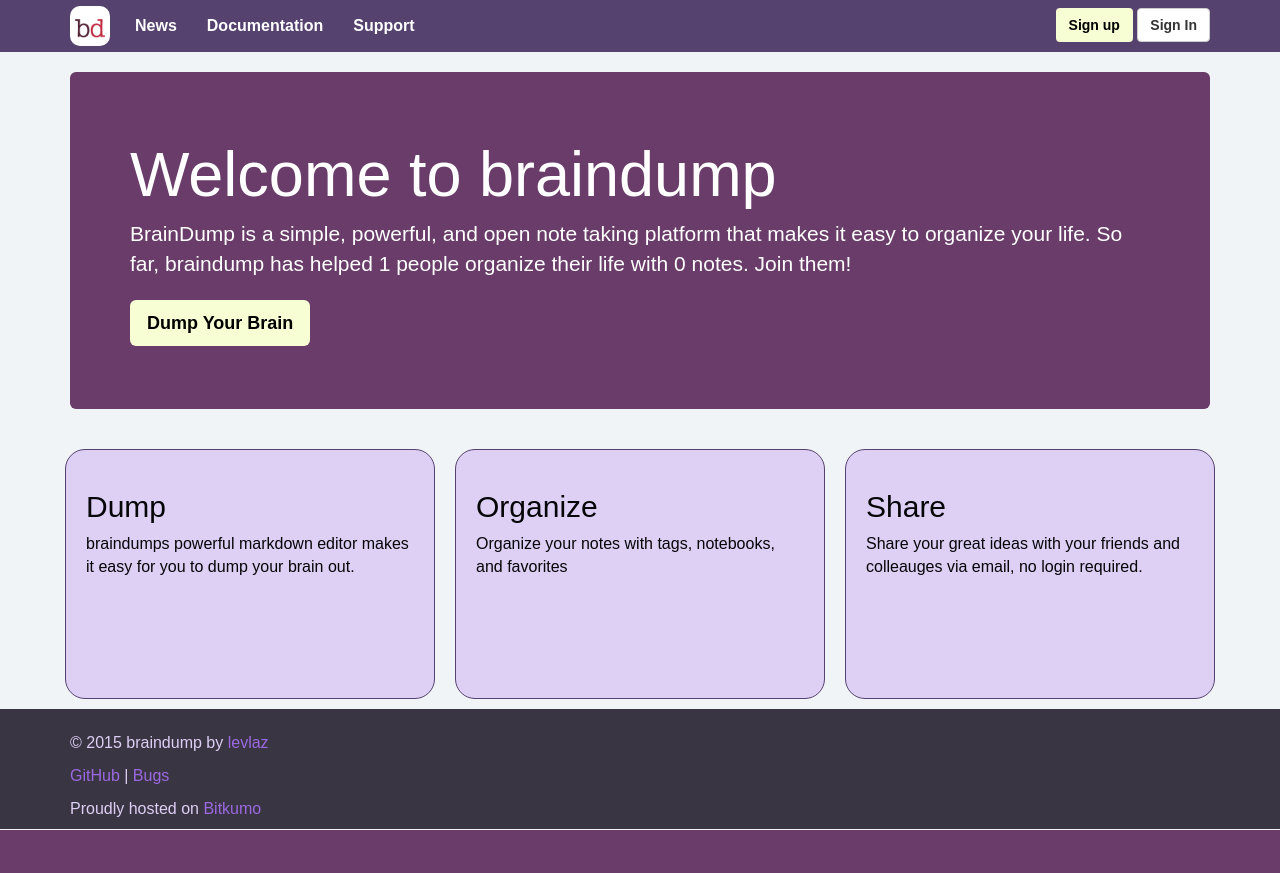
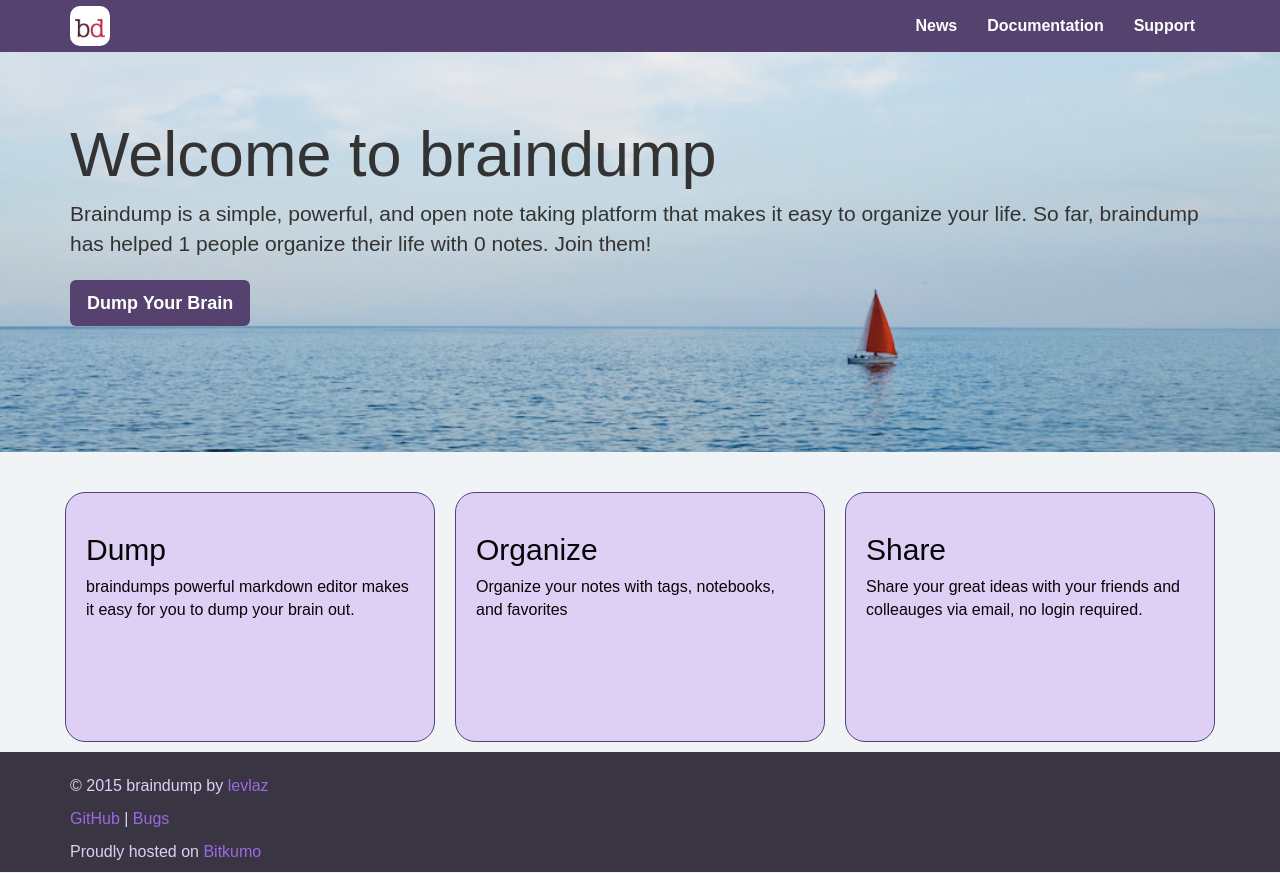
Before and after one commit to levlaz/braindump, a Flask app: page / in a window 1280 px wide. Before the commit the page ends 830 px from the top, so only its background shows below. Run offline with Flask 2, Linux system fonts and the light colour scheme; data comes from the database, SQL or seed files in the repository; data that the repository does not hold is empty; some libraries are stand-ins or nearby versions; some web fonts are replaced.

Commit message:
Outer Page Updates

```diff
--- a/app/static/css/style.css
+++ b/app/static/css/style.css
@@ -36,6 +36,7 @@
 /* Navigation */
 div.navbar {
   border-radius: 0px;
+  margin: 0;
 }
 
 .navbar-brand {
@@ -109,9 +110,10 @@
 /* Outer Content */
 
 .jumbotron {
-    background-color: rgb(105,60,106);
-    border-radius: 20px;
-    color: white;
+  height: 400px;
+  background-image: url(/static/images/ocean.jpg);
+  background-size: cover;
+  background-position: 0% 55%;
 }
 
 div.col-md-4 {
@@ -128,13 +130,13 @@
 }
 
 .btn-action {
-    background-color: rgb(247, 254, 211);
-    color: black;
+    background-color: rgb(85,66,111);
+    color: white;
 }
 
 .btn-action:hover {
-    background-color: rgba(247, 254, 211, 0.9);
-    color: black;
+    background-color: rgba(85,66,111,0.8);
+    color: white;
 }
 
 
--- a/app/templates/auth/login.html
+++ b/app/templates/auth/login.html
@@ -4,6 +4,7 @@
 {% block title %}Braindump - Login{% endblock %}
 
 {% block page_content %}
+<div class="container">
   <div class="page-header">
     <h1>Login</h1>
   </div>
@@ -27,7 +28,7 @@
     		Sign in with Google
   	</a> #}
   </div>
-
+</div>
 {% endblock %}
 
 {% include 'footer.html' %}
--- a/app/templates/auth/register.html
+++ b/app/templates/auth/register.html
@@ -4,6 +4,7 @@
 {% block title %}Braindump - Login{% endblock %}
 
 {% block page_content %}
+<div class="container">
   <div class="page-header">
     <h1>Register</h1>
   </div>
@@ -22,6 +23,7 @@
     		Sign in with Google
   	</a> #}
   </div>
+</div>
 
 {% endblock %}
 
--- a/app/templates/base.html
+++ b/app/templates/base.html
@@ -12,6 +12,7 @@
                                  filename='css/bootstrap-tagsinput.css') }}" type="text/css">
     <link rel="stylesheet" href="{{ url_for('static',
                                  filename='css/bootstrap-social.css') }}" type="text/css">
+
 {% endblock %}
 
 {% block title %} BrainDump {% endblock %}
@@ -34,16 +35,12 @@
     </div>
 
     <div class="navbar-collapse collapse">
+      <div class="navbar-right">
           <ul class="nav navbar-nav">
             <li><a class="nav-item" href="/news">News</a></li>
-          <!-- TODO Add Documentation -->
             <li><a href="#">Documentation</a></li>
             <li><a href="https://github.com/levlaz/braindump/issues">Support</a></li>
           </ul>
-
-    <div class="navbar-right">
-        <a class="btn btn-action" href="{{ url_for('auth.register') }}">Sign up</a>
-        <a class="btn btn-default" href="{{ url_for('auth.login') }}">Sign In</a>
       </div>
     </div>
 
@@ -52,7 +49,7 @@
 {% endblock %}
 
 {% block content %}
-<div class="container">
+
   {% for message in get_flashed_messages() %}
   <div class="alert alert-warning">
     <button type="button" class="close" data-dismiss="alert">&times;</button>
@@ -60,7 +57,6 @@
   </div>
   {% endfor %}
 {% block page_content %}{% endblock %}
-</div>
 
 {% endblock %}
 
--- a/app/templates/news.html
+++ b/app/templates/news.html
@@ -6,6 +6,7 @@
 
 {% block page_content %}
 
+<div class="container">
     <h1 class="top"> Known Issues </h1>
     <ul id="bugs">
     </ul>
@@ -15,7 +16,7 @@
     </ul>
     <p id="more-releases">
     </p>
-
+</div>
 
 {% include 'footer.html' %}
 
--- a/app/templates/outer.html
+++ b/app/templates/outer.html
@@ -1,9 +1,12 @@
 <div class="jumbotron">
-  <h1>Welcome to braindump</h1>
-  <p class="lead">BrainDump is a simple, powerful, and open note taking platform that makes it easy to organize your life. So far, braindump has helped {{ stats[0] }} people organize their life with {{ stats[1] }} notes. Join them!</p>
-  <p><a class="btn btn-lg btn-action" href="/auth/register" role="button">Dump Your Brain</a></p>
+  <div class="container">
+  <h1> Welcome to braindump </h1>
+  <p class="lead">Braindump is a simple, powerful, and open note taking platform that makes it easy to organize your life. So far, braindump has helped {{ stats[0] }} people organize their life with {{ stats[1] }} notes. Join them!</p>
+  <p><a class="btn btn-lg btn-action" href="/auth/login" role="button">Dump Your Brain</a></p>
+  </div>
+</div>
 
-</div>
+<div class="container">
 
       <div class="row">
         <div class="col-md-4">
@@ -29,4 +32,6 @@
 
       </div>
 
+</div>
+
 {% include 'footer.html' %}
```
Also changed, not shown: app/static/css/outer.css (deleted), app/static/images/ocean.jpg (added). Lines whose indentation alone changed are shown as unchanged.
